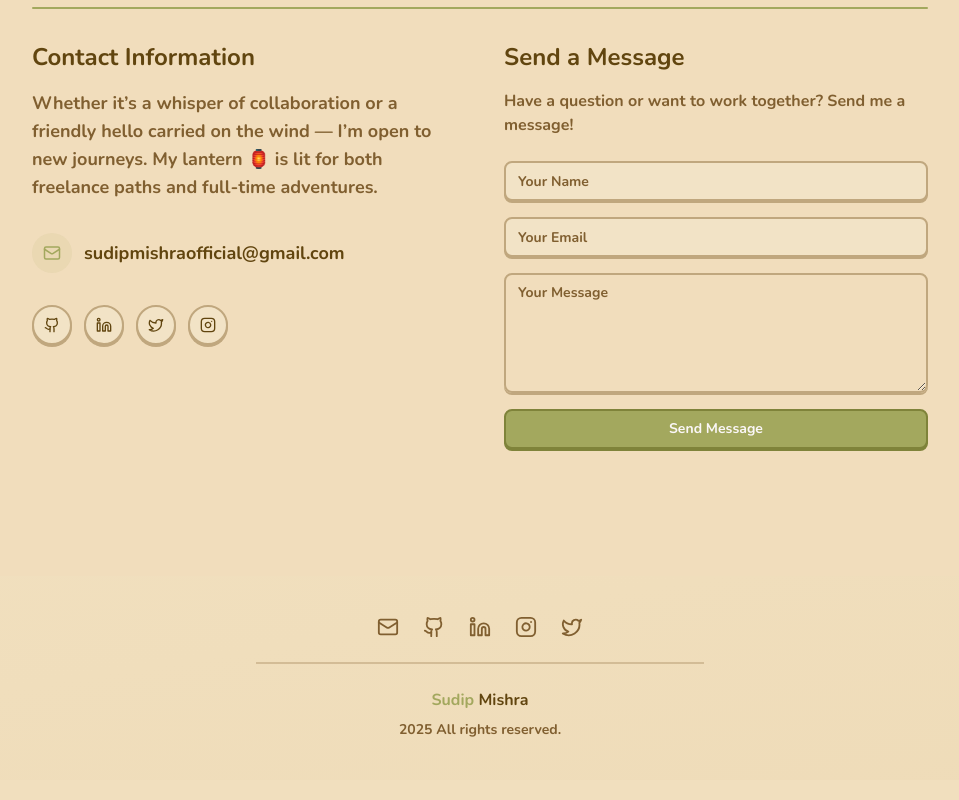
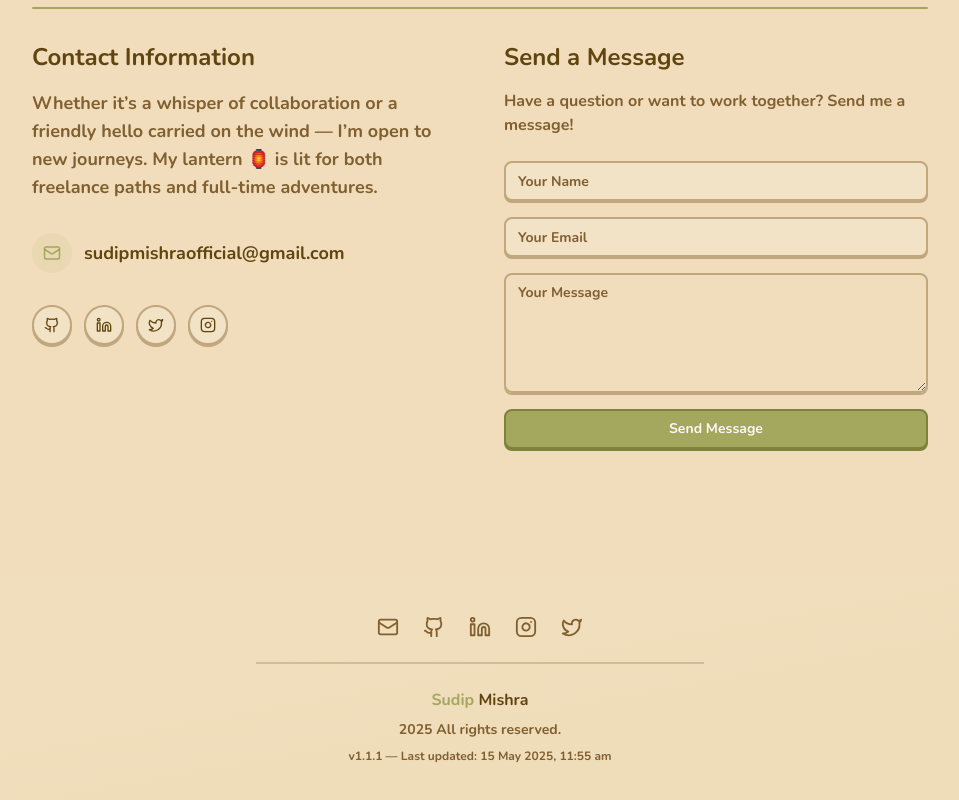
Before and after one commit to popeye1235/sudip-ghibli-portfolio-0.0.1, a Next.js app: page / in a window 1280 px wide. Shown: the part 6146-6946 px from the top of the page, without its empty margins (160-1119 px from the left). Built offline with nearby package versions, Linux system fonts and the light colour scheme.

Commit message:
chore: bump version to v1.1.1 — added new version section

```diff
--- a/components/footer.tsx
+++ b/components/footer.tsx
@@ -1,10 +1,109 @@
+// "use client";
+
+// import React from 'react';
+// import { Separator } from '@/components/ui/separator';
+// import { Github, Instagram, Linkedin, Mail, Twitter } from 'lucide-react';
+
+// const Footer = () => {
+//   return (
+//     <footer className="py-10 bg-gradient-to-br from-background to-muted/20">
+//       <div className="container mx-auto px-4">
+//         <div className="flex flex-col items-center">
+//           <div className="flex items-center gap-6 mb-6">
+//             <a
+//               href="mailto:sudipmishraofficial@gmail.com"
+//               aria-label="Email"
+//               className="text-muted-foreground hover:text-primary transition-colors"
+//             >
+//               <Mail size={22} />
+//             </a>
+//             <a
+//               href="https://github.com/popeye1235"
+//               target="_blank"
+//               rel="noopener noreferrer"
+//               aria-label="GitHub"
+//               className="text-muted-foreground hover:text-primary transition-colors"
+//             >
+//               <Github size={22} />
+//             </a>
+//             <a
+//               href="https://www.linkedin.com/in/sudip-mishra-11b93013a/"
+//               target="_blank"
+//               rel="noopener noreferrer"
+//               aria-label="LinkedIn"
+//               className="text-muted-foreground hover:text-primary transition-colors"
+//             >
+//               <Linkedin size={22} />
+//             </a>
+//             <a
+//               href="https://www.instagram.com/babumosai_23/"
+//               target="_blank"
+//               rel="noopener noreferrer"
+//               aria-label="Instagram"
+//               className="text-muted-foreground hover:text-primary transition-colors"
+//             >
+//               <Instagram size={22} />
+//             </a>
+//             <a
+//               href="https://x.com/babumosai_23"
+//               target="_blank"
+//               rel="noopener noreferrer"
+//               aria-label="Twitter"
+//               className="text-muted-foreground hover:text-primary transition-colors"
+//             >
+//               <Twitter size={22} />
+//             </a>
+//           </div>
+
+//           {/* Line and Text */}
+//           <Separator className="mb-6 max-w-md mx-auto" />
+//           <div className="text-center space-y-2">
+//             <p className="font-medium">
+//               <span className="text-primary">Sudip </span>Mishra
+//             </p>
+//             <p className="text-sm text-muted-foreground">
+//               {new Date().getFullYear()} All rights reserved.
+//             </p>
+//           </div>
+//         </div>
+//       </div>
+//     </footer>
+//   );
+// };
+
+// export default Footer;
+
+
+
 "use client";
 
-import React from 'react';
-import { Separator } from '@/components/ui/separator';
-import { Github, Instagram, Linkedin, Mail, Twitter } from 'lucide-react';
+import React, { useEffect, useState } from "react";
+import { Separator } from "@/components/ui/separator";
+import { Github, Instagram, Linkedin, Mail, Twitter } from "lucide-react";
+
+interface VersionInfo {
+  version: string;
+  lastUpdated: string;
+}
 
 const Footer = () => {
+  const [version, setVersion] = useState<VersionInfo | null>(null);
+
+  useEffect(() => {
+    fetch("/version.json")
+      .then((res) => res.json())
+      .then((data) => setVersion(data))
+      .catch((err) => console.error("Failed to load version info", err));
+  }, []);
+
+  const formatDateTime = (iso: string) => {
+    const date = new Date(iso);
+    return date.toLocaleString("en-IN", {
+      dateStyle: "medium",
+      timeStyle: "short",
+    });
+  };
+
   return (
     <footer className="py-10 bg-gradient-to-br from-background to-muted/20">
       <div className="container mx-auto px-4">
@@ -64,6 +163,11 @@ const Footer = () => {
             <p className="text-sm text-muted-foreground">
               {new Date().getFullYear()} All rights reserved.
             </p>
+            {version && (
+              <p className="text-xs text-muted-foreground">
+                v{version.version} — Last updated: {formatDateTime(version.lastUpdated)}
+              </p>
+            )}
           </div>
         </div>
       </div>
--- /dev/null
+++ b/public/version.json
@@ -0,0 +1,7 @@
+
+
+  {
+    "version": "1.1.1",
+    "lastUpdated": "2025-05-15T11:55:00",
+    "notes": "Added flipping image animation to hero section"
+  }
```
Also changed, not shown: 1 other file (tests, documents, lock files or other folders).
